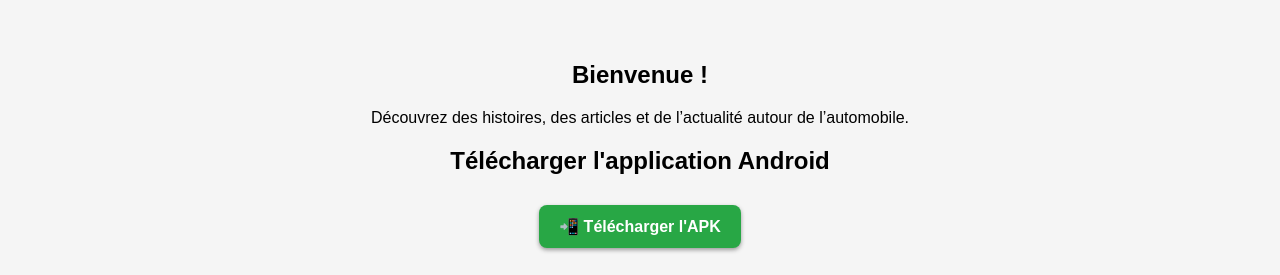
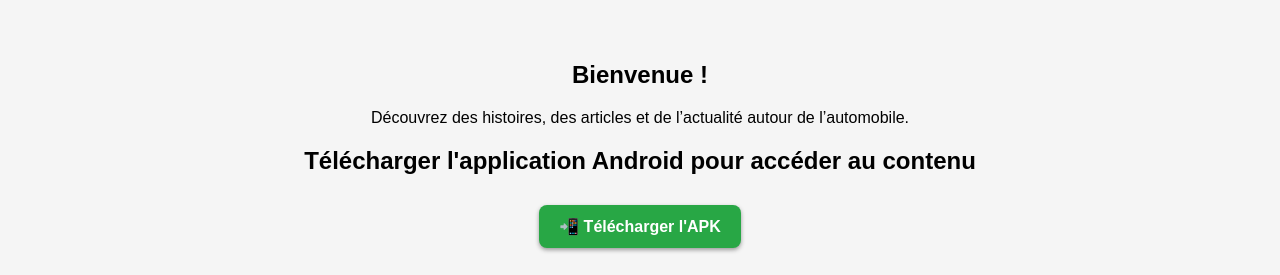
Before and after one commit to 100passionauto/website, a plain HTML site: page index.html in a window 1280 px wide. Shown: the part 219-494 px from the top of the page. Drawn offline with Linux system fonts and the light colour scheme.

Commit message:
Update index.html

```diff
--- a/index.html
+++ b/index.html
@@ -19,7 +19,7 @@
     </section>
 
     <section class="download">
-      <h2>Télécharger l'application Android</h2>
+      <h2>Télécharger l'application Android pour accéder au contenu</h2>
       <a href="100passionauto.apk" class="btn-download">📲 Télécharger l'APK</a>
     </section>
 
```
